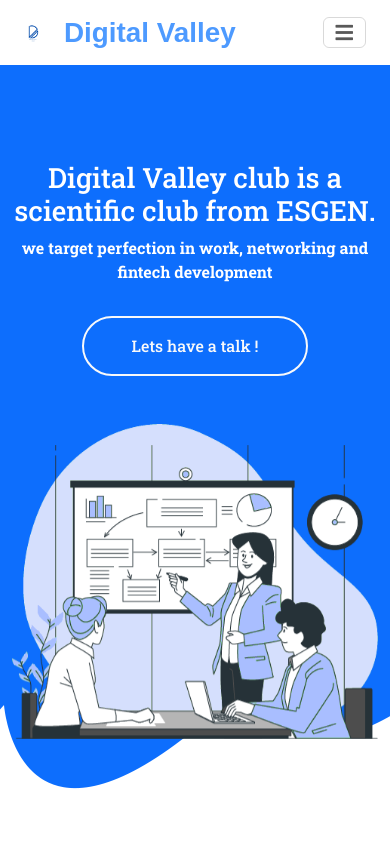
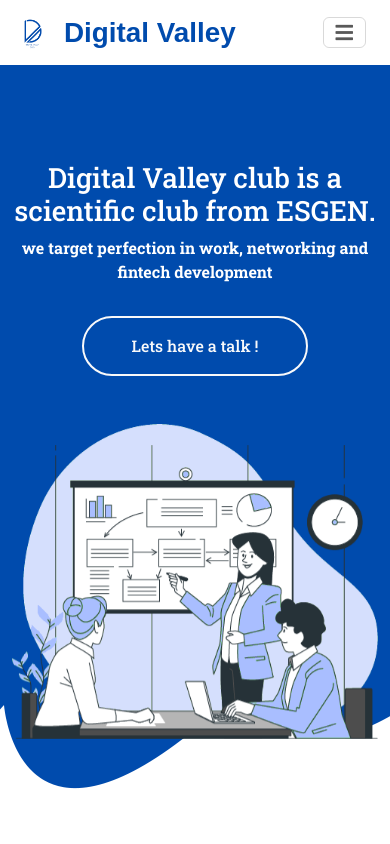
Before and after one commit to mehdevv/digitaalvalley, a plain HTML site: page index.html in a window 390 px wide. Shown: the top 844 px of the page. Drawn offline with nearby package versions, Linux system fonts and the light colour scheme.

Commit message:
Add files via upload

```diff
--- a/css/style.css
+++ b/css/style.css
@@ -1,6 +1,6 @@
 /********** Template CSS **********/
 :root {
-    --primary: #4d9aff;
+    --primary: #004bad;
     --light: #d6d6d6;
     --dark: #043569;
 }
@@ -281,10 +281,19 @@ html, body {
 
 /*** Hero Header ***/
 .hero-header {
+
     margin-bottom: 1rem;
     padding: 12rem 0 9rem 0;
     background: url(../img/shape-bottom.png) center bottom no-repeat;
 
+}
+
+.blue-bg {
+    background-color: var(--primary) !important;
+}
+
+.blue-text{
+   color: var(--primary) !important;
 }
 
 .page-header {
@@ -307,12 +316,19 @@ html, body {
 @media (max-width: 991.98px) {
     .hero-header {
         padding: 6rem 0 9rem 0;
-        padding-right: 0rem !important;
-        padding-right: 0rem !important;
+
     }
 
     .page-header {
         padding: 6rem 0;
+    }
+
+    .mobilemb{
+        margin-bottom: 5rem !important;
+    }
+
+    .dvicon {
+        scale: 1.8;
     }
 }
 
```
